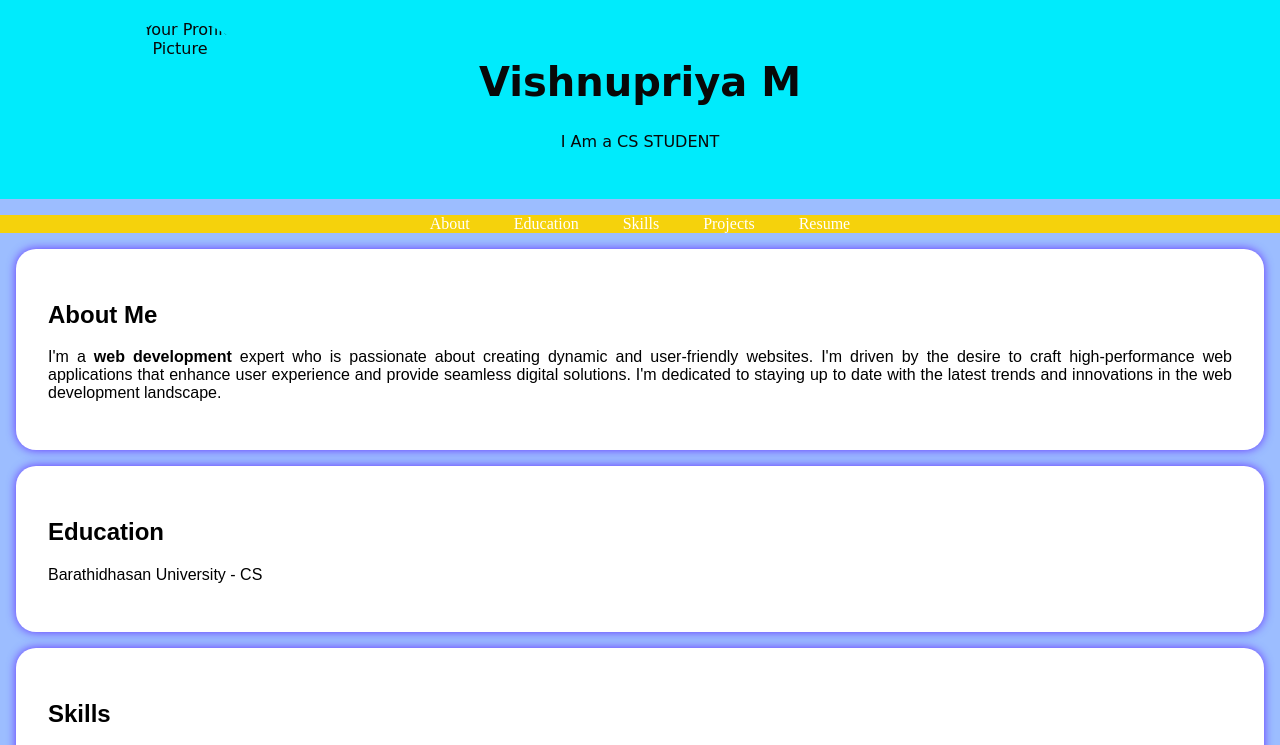
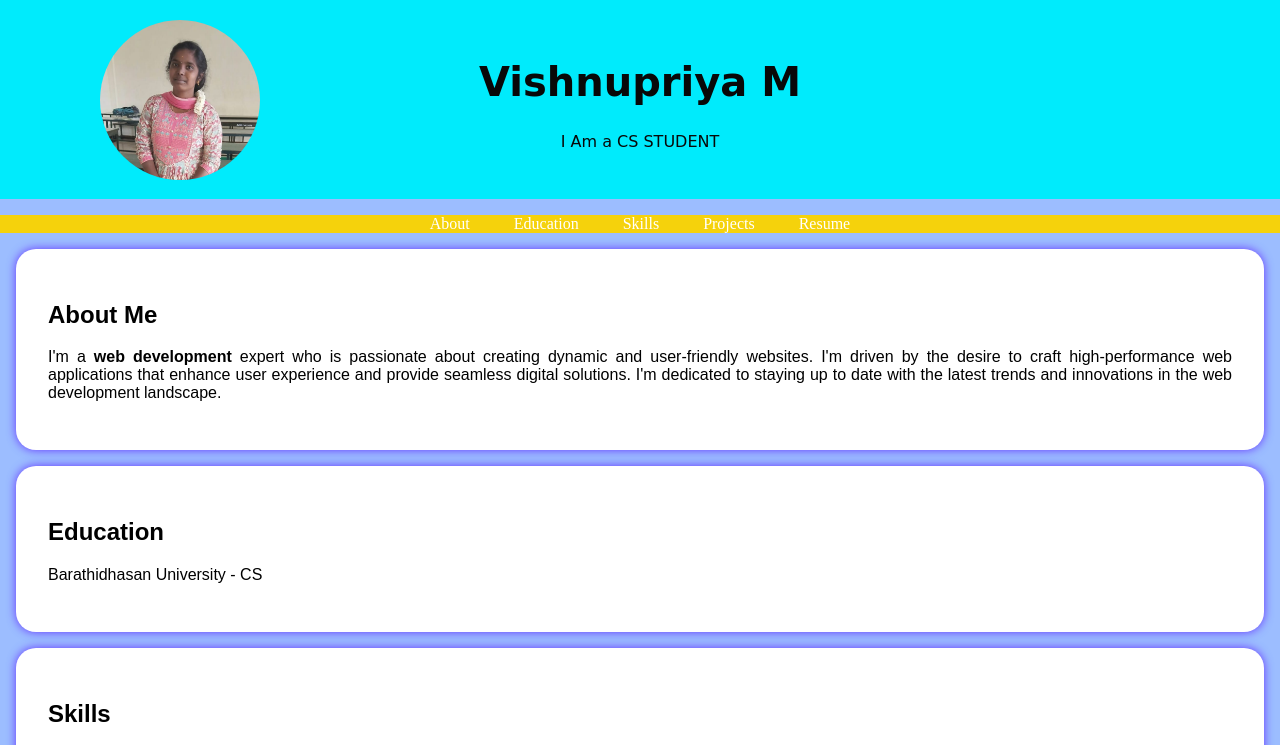
Before and after one commit to vishnu-priya2006/digiital-portfilio, a plain HTML site: page index.html in a window 1280 px wide. Shown: the top 745 px of the page. Drawn offline with Linux system fonts and the light colour scheme.

Commit message:
Update index.html

```diff
--- a/index.html
+++ b/index.html
@@ -99,7 +99,7 @@
     <header>
         <div class="header-content">
             <!-- Add your profile picture here -->
-            <img src="" alt="Your Profile Picture" class="profile-picture">
+            <img src="passport photo.jfif" alt="Your Profile Picture" class="profile-picture">
             <h1>Vishnupriya M</h1>
             <p>I Am a CS STUDENT </p>
         </div>
```
